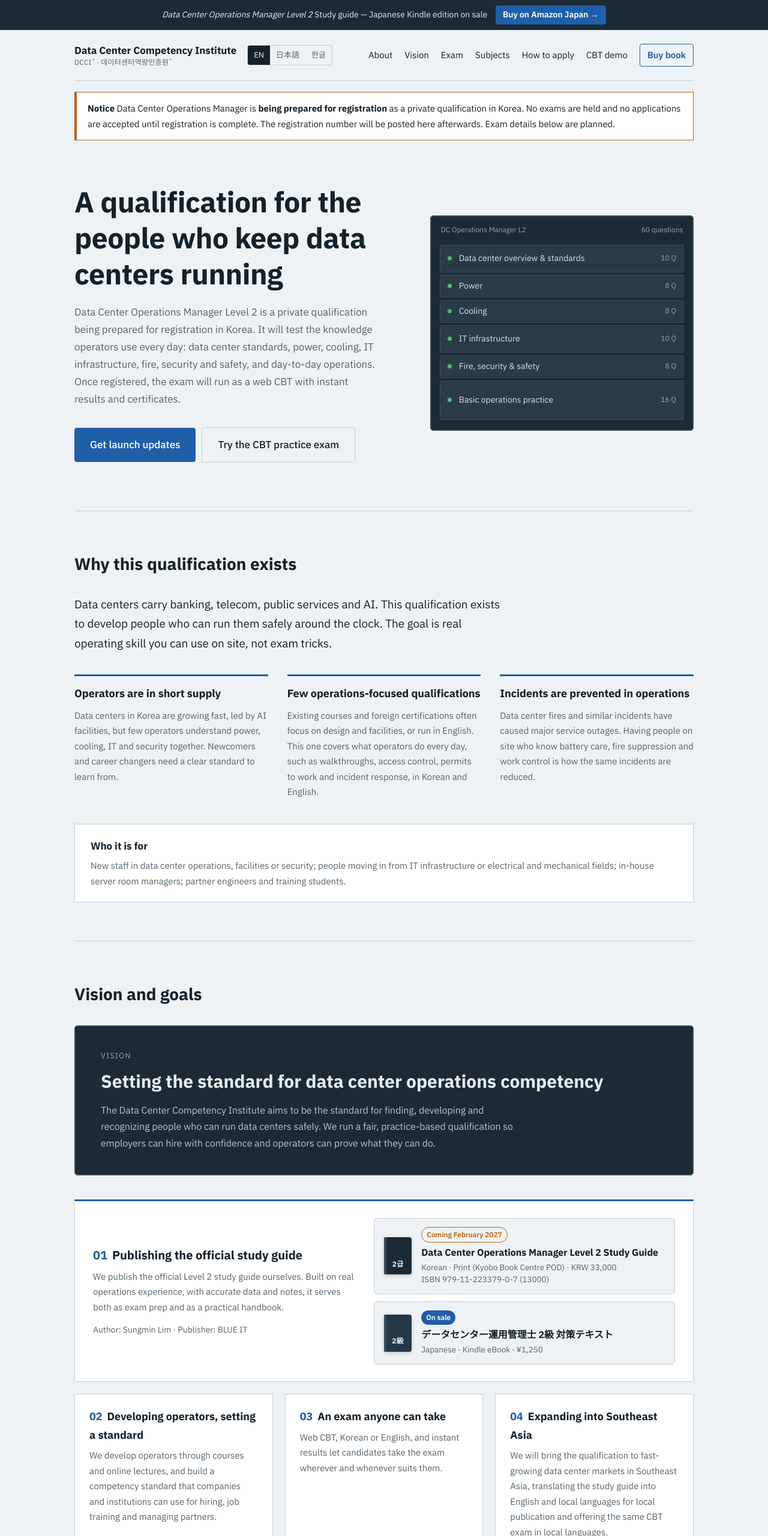
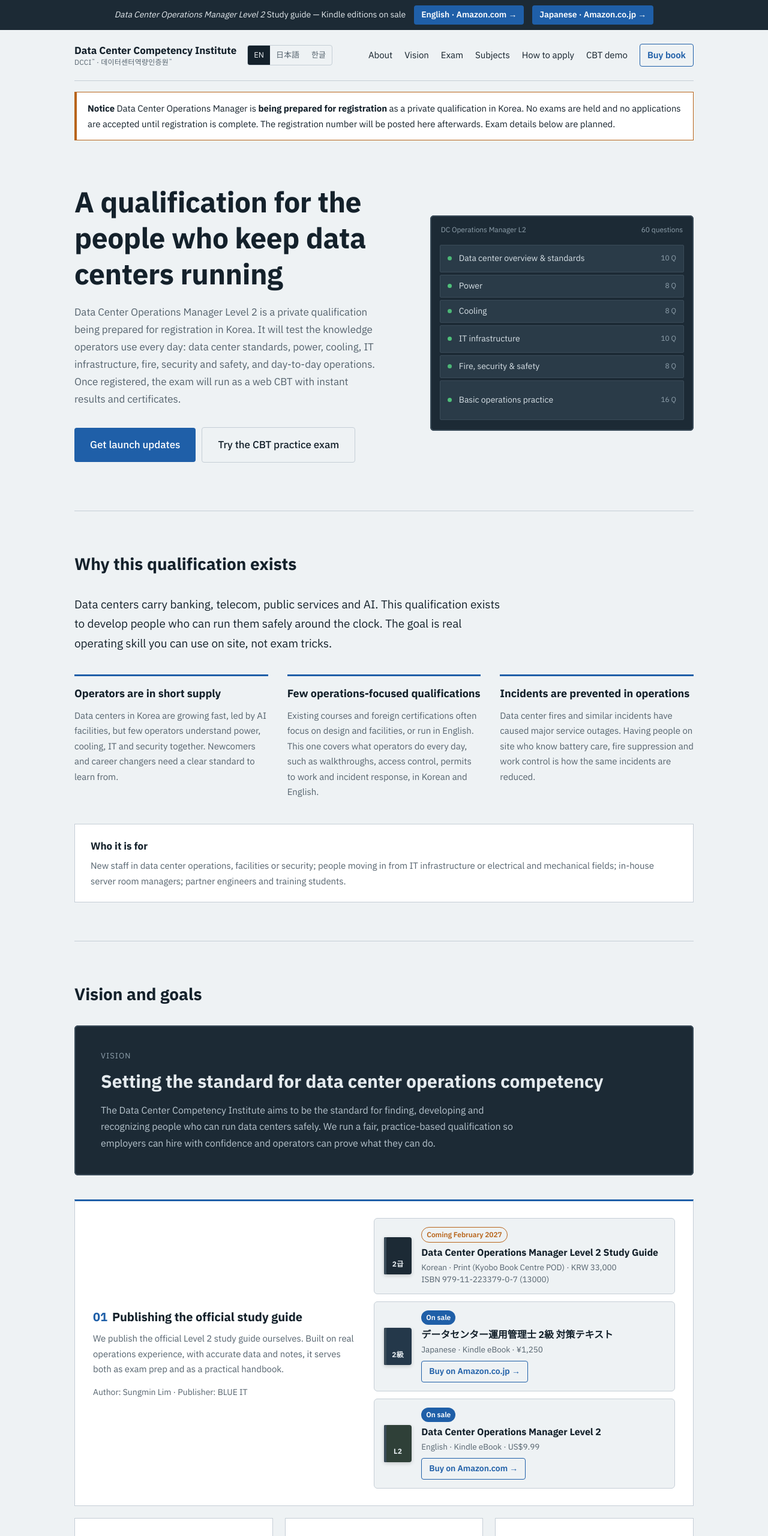
Before and after one commit to tenjinmike/dcci-site, a plain HTML site: page index.html in a window 1280 px wide. Shown: the top 2560 px of the page at 60% size. Drawn offline with Linux system fonts and the light colour scheme; a web font is replaced by a local one.

Commit message:
영문판 Kindle(amazon.com/dp/B0HNHKCK26) 판매 링크 추가: 상단 구매 바, 수험서 판본 목록, 메뉴 '수험서 구매'
Co-Authored-By: Claude Opus 5.5 <noreply@anthropic.com>
Claude-Session: https://claude.ai/code/session_0141CfpBXSkmNoQgHTa2xJdf

```diff
--- a/index.html
+++ b/index.html
@@ -77,10 +77,10 @@ html:lang(ja) nav a.nav-buy{padding:5px 10px}
 nav a{margin-left:20px;color:var(--ink);text-decoration:none;font-size:15px;white-space:nowrap}
 nav{display:flex;align-items:center}
 .buybar{background:var(--rack);color:#E4EAEE;font-size:14px}
-.buybar .wrap{display:flex;justify-content:center;align-items:center;gap:14px;flex-wrap:wrap;padding-top:9px;padding-bottom:9px;text-align:center}
+.buybar .wrap{display:flex;justify-content:center;align-items:center;gap:10px 14px;flex-wrap:wrap;padding-top:9px;padding-bottom:9px;text-align:center}
 .buybar a{color:#fff;font-weight:600;text-decoration:none;background:var(--cold);border-radius:4px;padding:4px 12px;white-space:nowrap}
 .buybar .bb-full{font-weight:400}
-@media (max-width:760px){.buybar{font-size:13px}.buybar .bb-full{display:none}.buybar .wrap{gap:10px}}
+@media (max-width:760px){.buybar{font-size:13px}.buybar .bb-full{display:none}.buybar .wrap{gap:6px 8px}.buybar .wrap>span{flex-basis:100%}.buybar a{font-size:12.5px;padding:3px 8px}}
 .buybar a:hover{filter:brightness(1.12)}
 nav a.nav-buy{border:1px solid var(--cold);color:var(--cold);border-radius:4px;padding:5px 12px;font-weight:600;white-space:nowrap}
 nav a.nav-buy:hover{background:var(--cold);color:#fff}
@@ -159,6 +159,7 @@ h2{font-size:28px;margin:0 0 28px;font-weight:700}
 .editions li{display:flex;gap:16px;align-items:center;border:1px solid var(--line);border-radius:6px;padding:14px 16px;background:var(--bg)}
 .ed-cover{flex:0 0 46px;height:62px;border-radius:2px 4px 4px 2px;background:var(--rack);box-shadow:inset 4px 0 0 var(--rackline),0 2px 6px rgba(0,0,0,.18);display:flex;align-items:flex-end;justify-content:center;padding-bottom:7px}
 .ed-cover.ja{background:#24384A}
+.ed-cover.en{background:#2F4038}
 .ed-cover b{color:#E4EAEE;font-size:12px;letter-spacing:.04em}
 .ed-body{display:flex;flex-direction:column;gap:3px;min-width:0}
 .ed-body strong{font-size:16px;line-height:1.4;color:var(--ink)}
@@ -184,7 +185,7 @@ footer b{color:var(--ink)}
 </style>
 </head>
 <body>
-<div class="buybar"><div class="wrap"><span data-i="buyBarT"><b class="bb-full">『데이터센터운영관리사 2급』 </b>수험서 일본어판 Kindle 판매 중</span><a href="https://www.amazon.co.jp/dp/B0HMPXVLQD" target="_blank" rel="noopener" data-i="buyBarA">아마존 재팬에서 구매하기 →</a></div></div>
+<div class="buybar"><div class="wrap"><span data-i="buyBarT"><b class="bb-full">『데이터센터운영관리사 2급』 </b>수험서 Kindle 전자책 판매 중</span><a href="https://www.amazon.com/dp/B0HNHKCK26" target="_blank" rel="noopener" data-i="buyBarA">영어판 · 아마존 미국 →</a><a href="https://www.amazon.co.jp/dp/B0HMPXVLQD" target="_blank" rel="noopener" data-i="buyBarB">일본어판 · 아마존 재팬 →</a></div></div>
 <div class="wrap">
   <header class="top">
     <div class="left">
@@ -193,7 +194,7 @@ footer b{color:var(--ink)}
         <button type="button" data-lang="en" aria-pressed="false">EN</button><button type="button" data-lang="ja" aria-pressed="false" lang="ja">日本語</button><button type="button" data-lang="ko" aria-pressed="true" lang="ko">한글</button>
       </div>
     </div>
-    <nav><a href="#about" data-i="navAbout">자격 소개</a><a href="#vision" data-i="navVision">비전</a><a href="#exam" data-i="navExam">시험 안내</a><a href="#subjects" data-i="navSub">출제 과목</a><a href="#apply" data-i="navApply">응시 방법</a><a href="/cbt/" data-i="navCbt">CBT 체험</a><a class="nav-buy" href="https://www.amazon.co.jp/dp/B0HMPXVLQD" target="_blank" rel="noopener" data-i="navBuy">수험서 구매</a></nav>
+    <nav><a href="#about" data-i="navAbout">자격 소개</a><a href="#vision" data-i="navVision">비전</a><a href="#exam" data-i="navExam">시험 안내</a><a href="#subjects" data-i="navSub">출제 과목</a><a href="#apply" data-i="navApply">응시 방법</a><a href="/cbt/" data-i="navCbt">CBT 체험</a><a class="nav-buy" href="#books" data-i="navBuy">수험서 구매</a></nav>
   </header>
   <p class="notice" data-i="notice"><b>안내</b> 데이터센터운영관리사는 현재 <b>민간자격 등록을 준비 중</b>입니다. 등록이 완료되기 전에는 시험을 시행하거나 응시 접수를 받지 않으며, 등록번호는 등록 후 이 페이지에 게시합니다. 아래 시험 내용은 시행 예정 안입니다.</p>
 
@@ -236,11 +237,12 @@ footer b{color:var(--ink)}
       <p class="m" data-i="visM">데이터센터역량인증원은 데이터센터를 안전하게 운영할 수 있는 사람을 찾고, 키우고, 인정하는 기준이 되고자 합니다. 기업은 믿고 채용하고, 운영자는 자신의 역량을 증명할 수 있도록 공정하고 실무 중심인 자격을 운영합니다.</p>
     </div>
     <div class="goals">
-      <div class="g-book">
+      <div class="g-book" id="books">
         <div class="gb-txt"><h3><i>01</i><span data-i="g1h">공식 수험서 출판</span></h3><p data-i="g1p">데이터센터운영관리사 2급 공식 수험서를 직접 출판합니다. 현장 운영 경험을 바탕으로 정확한 데이터와 주석을 담아, 시험 준비와 실무 교재로 함께 쓸 수 있게 만듭니다.</p><p class="gb-by" data-i="gbBy">저자 임성민 · 발행 블루아이티</p></div>
         <ul class="editions">
           <li><div class="ed-cover ko" aria-hidden="true"><b>2급</b></div><div class="ed-body"><span class="ed-tag soon" data-i="ed1tag">2027년 2월 발행 예정</span><strong data-i="ed1t">데이터센터운영관리사 2급 수험서</strong><span class="ed-meta" data-i="ed1m">한국어 · 종이책(교보문고 POD) · 정가 33,000원<br>ISBN 979-11-223379-0-7 (13000)</span></div></li>
-          <li><div class="ed-cover ja" aria-hidden="true"><b>2級</b></div><div class="ed-body"><span class="ed-tag live" data-i="ed2tag">판매 중</span><strong lang="ja">データセンター運用管理士 2級 対策テキスト</strong><span class="ed-meta" data-i="ed2m">일본어 · Kindle 전자책 · ¥1,250</span></div></li>
+          <li><div class="ed-cover ja" aria-hidden="true"><b>2級</b></div><div class="ed-body"><span class="ed-tag live" data-i="ed2tag">판매 중</span><strong lang="ja">データセンター運用管理士 2級 対策テキスト</strong><span class="ed-meta" data-i="ed2m">일본어 · Kindle 전자책 · ¥1,250</span><a class="ed-btn" href="https://www.amazon.co.jp/dp/B0HMPXVLQD" target="_blank" rel="noopener" data-i="ed2b">아마존 재팬에서 구매 →</a></div></li>
+          <li><div class="ed-cover en" aria-hidden="true"><b>L2</b></div><div class="ed-body"><span class="ed-tag live" data-i="ed3tag">판매 중</span><strong lang="en">Data Center Operations Manager Level 2</strong><span class="ed-meta" data-i="ed3m">영어 · Kindle 전자책 · US$9.99</span><a class="ed-btn" href="https://www.amazon.com/dp/B0HNHKCK26" target="_blank" rel="noopener" data-i="ed3b">아마존 미국에서 구매 →</a></div></li>
         </ul>
       </div>
       <div><h3><i>02</i><span data-i="g2h">운영 인재 양성과 공통 기준</span></h3><p data-i="g2p">교육과정과 온라인 강의로 운영 인재를 키우고, 기업과 기관이 채용·직무 교육·협력사 관리에 함께 쓰는 운영 역량 기준을 만듭니다.</p></div>
@@ -313,7 +315,7 @@ footer b{color:var(--ink)}
 <script>
 var EN={
 brand:"Data Center Competency Institute",brandSub:"DCCI<sup class=\"tm\">™</sup> · 데이터센터역량인증원<sup class=\"tm\">™</sup>",
-navAbout:"About",navExam:"Exam",navSub:"Subjects",navApply:"How to apply",navCbt:"CBT demo",navBuy:"Buy book",buyBarT:"<b class=\"bb-full\"><i>Data Center Operations Manager Level 2</i> </b>Study guide — Japanese Kindle edition on sale",buyBarA:"Buy on Amazon Japan →",ctaCbt:"Try the CBT practice exam",ctaCbt2:"Try the web CBT practice exam",navVerify:"Verify",
+navAbout:"About",navExam:"Exam",navSub:"Subjects",navApply:"How to apply",navCbt:"CBT demo",navBuy:"Buy book",buyBarT:"<b class=\"bb-full\"><i>Data Center Operations Manager Level 2</i> </b>Study guide — Kindle editions on sale",buyBarA:"English · Amazon.com →",buyBarB:"Japanese · Amazon.co.jp →",ctaCbt:"Try the CBT practice exam",ctaCbt2:"Try the web CBT practice exam",navVerify:"Verify",
 h1:"A qualification for the people who keep data centers running",
 heroP:"Data Center Operations Manager Level 2 is a private qualification being prepared for registration in Korea. It will test the knowledge operators use every day: data center standards, power, cooling, IT infrastructure, fire, security and safety, and day-to-day operations. Once registered, the exam will run as a web CBT with instant results and certificates.",
 ctaApply:"Get launch updates",ctaAbout:"About the qualification",
@@ -329,7 +331,7 @@ navVision:"Vision",visH:"Vision and goals",visTag:"VISION",
 visV:"Setting the standard for data center operations competency",
 visM:"The Data Center Competency Institute aims to be the standard for finding, developing and recognizing people who can run data centers safely. We run a fair, practice-based qualification so employers can hire with confidence and operators can prove what they can do.",
 g1h:"Publishing the official study guide",g1p:"We publish the official Level 2 study guide ourselves. Built on real operations experience, with accurate data and notes, it serves both as exam prep and as a practical handbook.",
-gbBy:"Author: Sungmin Lim · Publisher: BLUE IT",ed1tag:"Coming February 2027",ed1t:"Data Center Operations Manager Level 2 Study Guide",ed1m:"Korean · Print (Kyobo Book Centre POD) · KRW 33,000<br>ISBN 979-11-223379-0-7 (13000)",ed2tag:"On sale",ed2m:"Japanese · Kindle eBook · ¥1,250",
+gbBy:"Author: Sungmin Lim · Publisher: BLUE IT",ed1tag:"Coming February 2027",ed1t:"Data Center Operations Manager Level 2 Study Guide",ed1m:"Korean · Print (Kyobo Book Centre POD) · KRW 33,000<br>ISBN 979-11-223379-0-7 (13000)",ed2tag:"On sale",ed2m:"Japanese · Kindle eBook · ¥1,250",ed2b:"Buy on Amazon.co.jp →",ed3tag:"On sale",ed3m:"English · Kindle eBook · US$9.99",ed3b:"Buy on Amazon.com →",
 g2h:"Developing operators, setting a standard",g2p:"We develop operators through courses and online lectures, and build a competency standard that companies and institutions can use for hiring, job training and managing partners.",
 g3h:"An exam anyone can take",g3p:"Web CBT, Korean or English, and instant results let candidates take the exam wherever and whenever suits them.",
 g4h:"Expanding into Southeast Asia",g4p:"We will bring the qualification to fast-growing data center markets in Southeast Asia, translating the study guide into English and local languages for local publication and offering the same CBT exam in local languages.",
@@ -351,7 +353,7 @@ foot:"<b>Data Center Competency Institute (DCCI™)</b> is a data center qualifi
 };
 var JA={
 brand:"データセンター能力認証院",brandSub:"DCCI<sup class=\"tm\">™</sup> · 데이터센터역량인증원<sup class=\"tm\">™</sup>",
-navAbout:"資格について",navExam:"試験案内",navSub:"出題科目",navApply:"受験方法",navCbt:"CBT体験",navBuy:"対策テキスト購入",buyBarT:"<b class=\"bb-full\">『データセンター運用管理士 2級 対策テキスト』</b>Kindle版 好評発売中",buyBarA:"Amazonで購入する →",ctaCbt:"CBT模擬試験を体験",ctaCbt2:"Web CBT模擬試験を体験する",navVerify:"真偽確認",
+navAbout:"資格について",navExam:"試験案内",navSub:"出題科目",navApply:"受験方法",navCbt:"CBT体験",navBuy:"対策テキスト購入",buyBarT:"<b class=\"bb-full\">『データセンター運用管理士 2級 対策テキスト』</b>Kindle版 好評発売中",buyBarA:"英語版 · Amazon.com →",buyBarB:"日本語版 · Amazon.co.jp →",ctaCbt:"CBT模擬試験を体験",ctaCbt2:"Web CBT模擬試験を体験する",navVerify:"真偽確認",
 h1:"データセンターを止めない人のための資格",
 heroP:"データセンター運用管理士 2級は、韓国で民間資格として登録準備中の資格です。データセンターの概要・標準、電力、冷却、ITインフラ、消防・セキュリティ・安全、運用実務の基礎まで、現場の運用担当者が毎日使う知識を評価します。登録後はWeb CBTで実施し、結果と合格証をすぐにお届けする予定です。",
 ctaApply:"開始のお知らせを受け取る",ctaAbout:"資格について",
@@ -367,7 +369,7 @@ navVision:"ビジョン",visH:"ビジョンと目標",visTag:"VISION",
 visV:"データセンター運用能力の基準をつくる",
 visM:"データセンター能力認証院は、データセンターを安全に運用できる人を見つけ、育て、認めるための基準になることを目指します。企業が安心して採用でき、運用担当者が自分の力を証明できるよう、公正で実務中心の資格を運営します。",
 g1h:"公式対策テキストの出版",g1p:"データセンター運用管理士 2級の公式対策テキストを自ら出版します。現場の運用経験をもとに正確なデータと注釈を収め、試験対策にも実務の教材にも使えるようにしています。",
-gbBy:"著者 イム・ソンミン · 発行 BLUE IT",ed1tag:"2027年2月発行予定",ed1t:"データセンター運用管理士 2級 対策テキスト（韓国語版）",ed1m:"韓国語 · 紙の書籍（教保文庫 POD） · 定価 33,000ウォン<br>ISBN 979-11-223379-0-7 (13000)",ed2tag:"発売中",ed2m:"日本語 · Kindle電子書籍 · ¥1,250",
+gbBy:"著者 イム・ソンミン · 発行 BLUE IT",ed1tag:"2027年2月発行予定",ed1t:"データセンター運用管理士 2級 対策テキスト（韓国語版）",ed1m:"韓国語 · 紙の書籍（教保文庫 POD） · 定価 33,000ウォン<br>ISBN 979-11-223379-0-7 (13000)",ed2tag:"発売中",ed2m:"日本語 · Kindle電子書籍 · ¥1,250",ed2b:"Amazon.co.jpで購入 →",ed3tag:"発売中",ed3m:"英語 · Kindle電子書籍 · US$9.99",ed3b:"Amazon.comで購入 →",
 g2h:"運用人材の育成と共通の基準",g2p:"教育課程とオンライン講義で運用人材を育て、企業や機関が採用・職務教育・協力会社管理に共通して使える運用能力の基準をつくります。",
 g3h:"誰でも受けられる試験",g3p:"Web CBT、韓国語・英語での受験、即時の結果発表により、時間や場所を選ばず受験できるようにします。",
 g4h:"東南アジアへ広がる資格",g4p:"データセンターが急増している東南アジアの国々へ資格を広げます。対策テキストを英語や現地語に翻訳して現地で出版し、同じ基準のCBT試験を現地語で提供します。",
```
